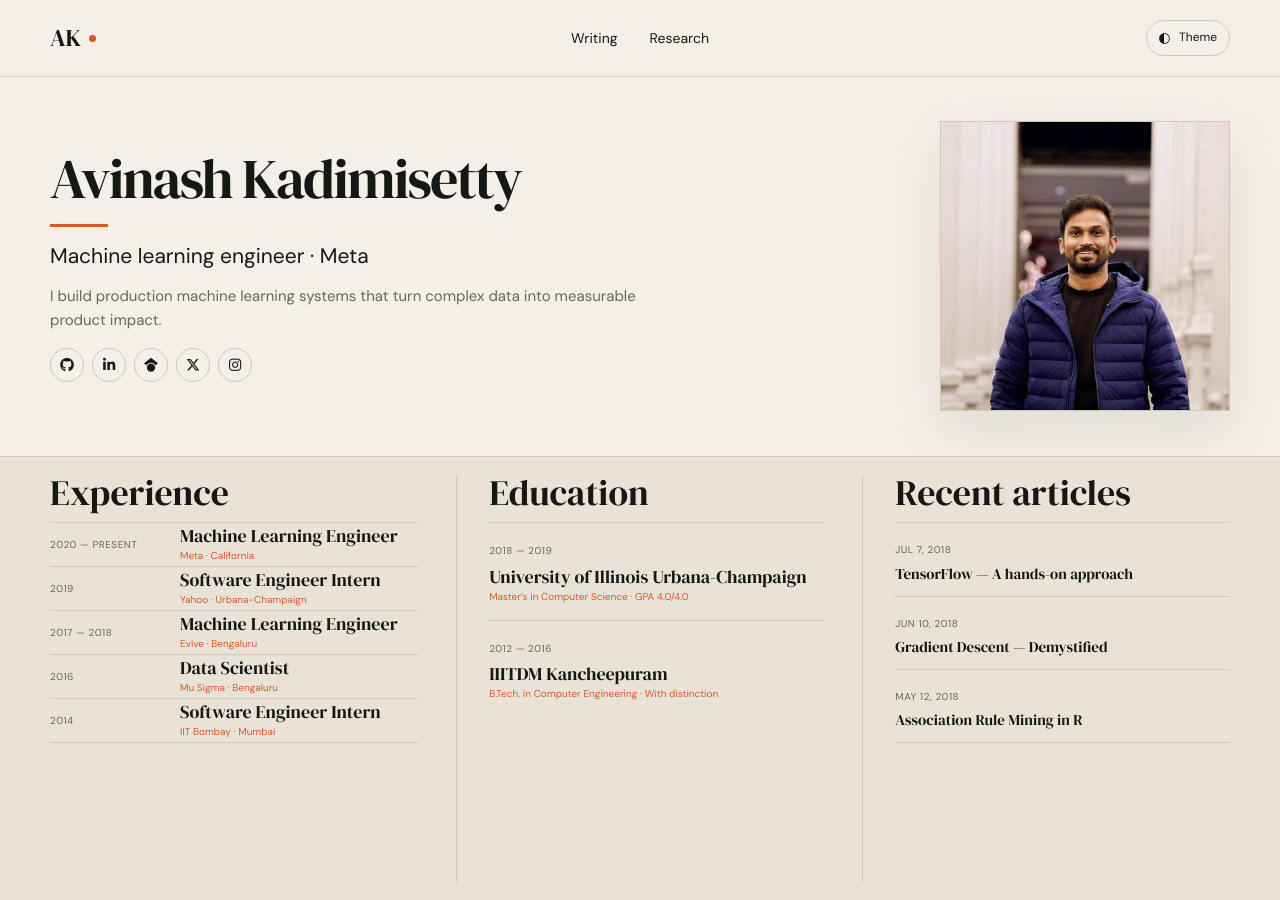
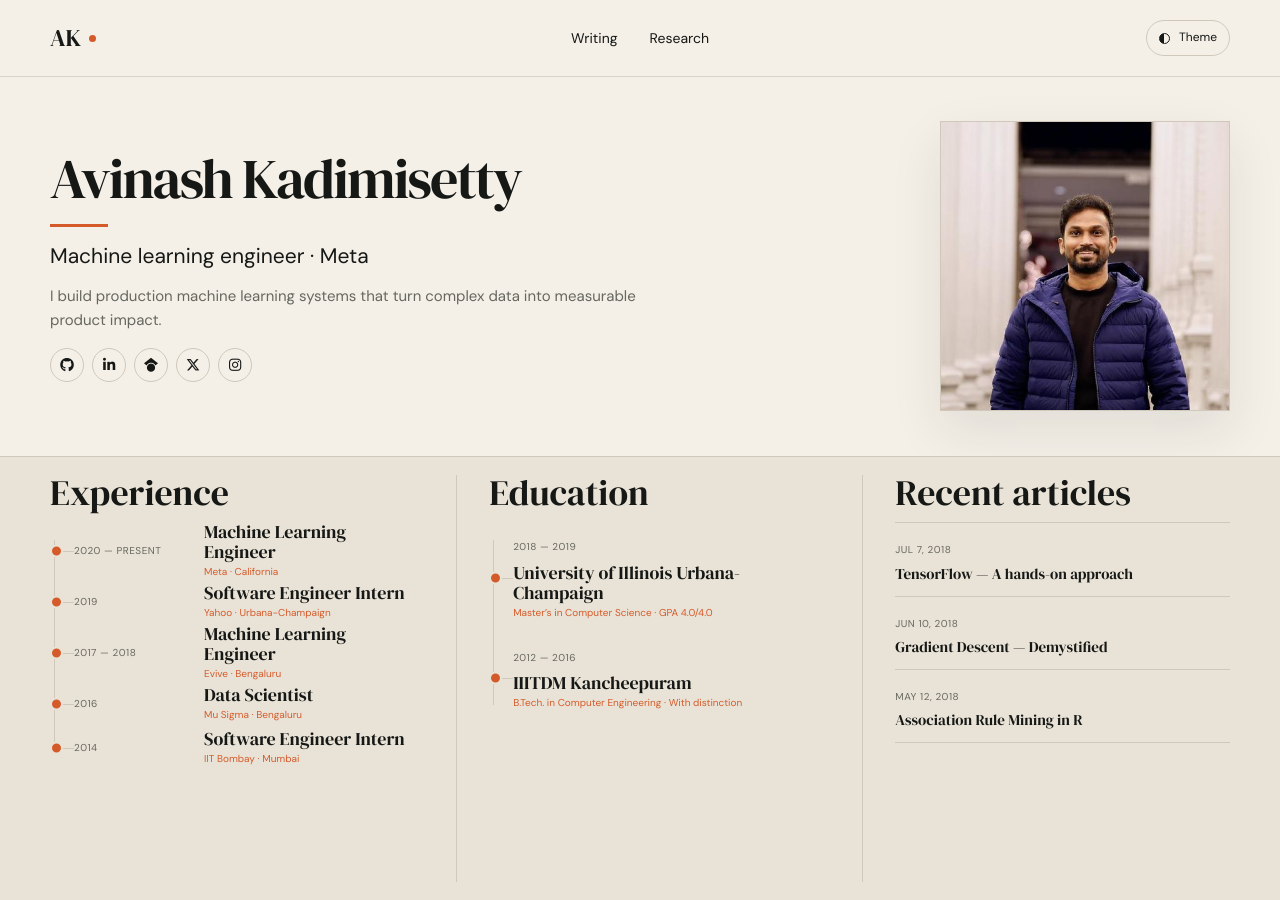
Before and after one commit to avinashingit/avinashingit.github.io, a Jekyll site: the page built from index.html, in a window 1280 px wide. Built offline with Jekyll 4.4.1, drawn with Linux system fonts in a browser that asks for light colours.

Commit message:
Add vertical resume timelines

```diff
--- a/assets/css/style.css
+++ b/assets/css/style.css
@@ -280,18 +280,63 @@ img {
   line-height: 1;
 }
 
-.experience-list {
+.experience-list,
+.education-list {
+  position: relative;
   display: grid;
-  border-top: 1px solid var(--line);
+  padding-left: 24px;
+}
+
+.experience-list::before,
+.education-list::before {
+  content: "";
+  position: absolute;
+  top: 18px;
+  bottom: 18px;
+  left: 4px;
+  width: 1px;
+  background: var(--line);
 }
 
 .experience-list article {
+  position: relative;
   display: grid;
   grid-template-columns: 110px 1fr;
   gap: 20px;
   align-items: center;
   min-height: 44px;
-  border-bottom: 1px solid var(--line);
+}
+
+.education-list article {
+  position: relative;
+  min-height: 68px;
+  padding-block: 10px 12px;
+}
+
+.experience-list article::before,
+.education-list article::before {
+  content: "";
+  position: absolute;
+  top: 50%;
+  left: -24px;
+  z-index: 1;
+  width: 9px;
+  height: 9px;
+  border: 2px solid var(--paper-deep);
+  border-radius: 50%;
+  background: var(--accent);
+  transform: translateY(-50%);
+}
+
+.experience-list article::after,
+.education-list article::after {
+  content: "";
+  position: absolute;
+  top: 50%;
+  left: -15px;
+  width: 15px;
+  height: 1px;
+  background: var(--line);
 }
 
 .experience-list time,
@@ -324,11 +369,6 @@ img {
 .recent-writing {
   border-left: 1px solid var(--line);
   padding-left: clamp(22px, 2.5vw, 38px);
-}
-
-.education article {
-  border-top: 1px solid var(--line);
-  padding-block: 13px 15px;
 }
 
 .education h3 {
--- a/index.html
+++ b/index.html
@@ -51,6 +51,7 @@ description: Avinash Kadimisetty is a machine learning engineer at Meta who buil
 
     <aside class="education" aria-labelledby="education-heading">
       <h2 id="education-heading">Education</h2>
+      <div class="education-list">
         <article>
           <time>2018 — 2019</time>
           <h3>University of Illinois Urbana-Champaign</h3>
@@ -61,6 +62,7 @@ description: Avinash Kadimisetty is a machine learning engineer at Meta who buil
           <h3>IIITDM Kancheepuram</h3>
           <p>B.Tech. in Computer Engineering · With distinction</p>
         </article>
+      </div>
     </aside>
 
     <aside class="recent-writing" aria-labelledby="recent-writing-heading">
```
Lines whose indentation alone changed are shown as unchanged.
